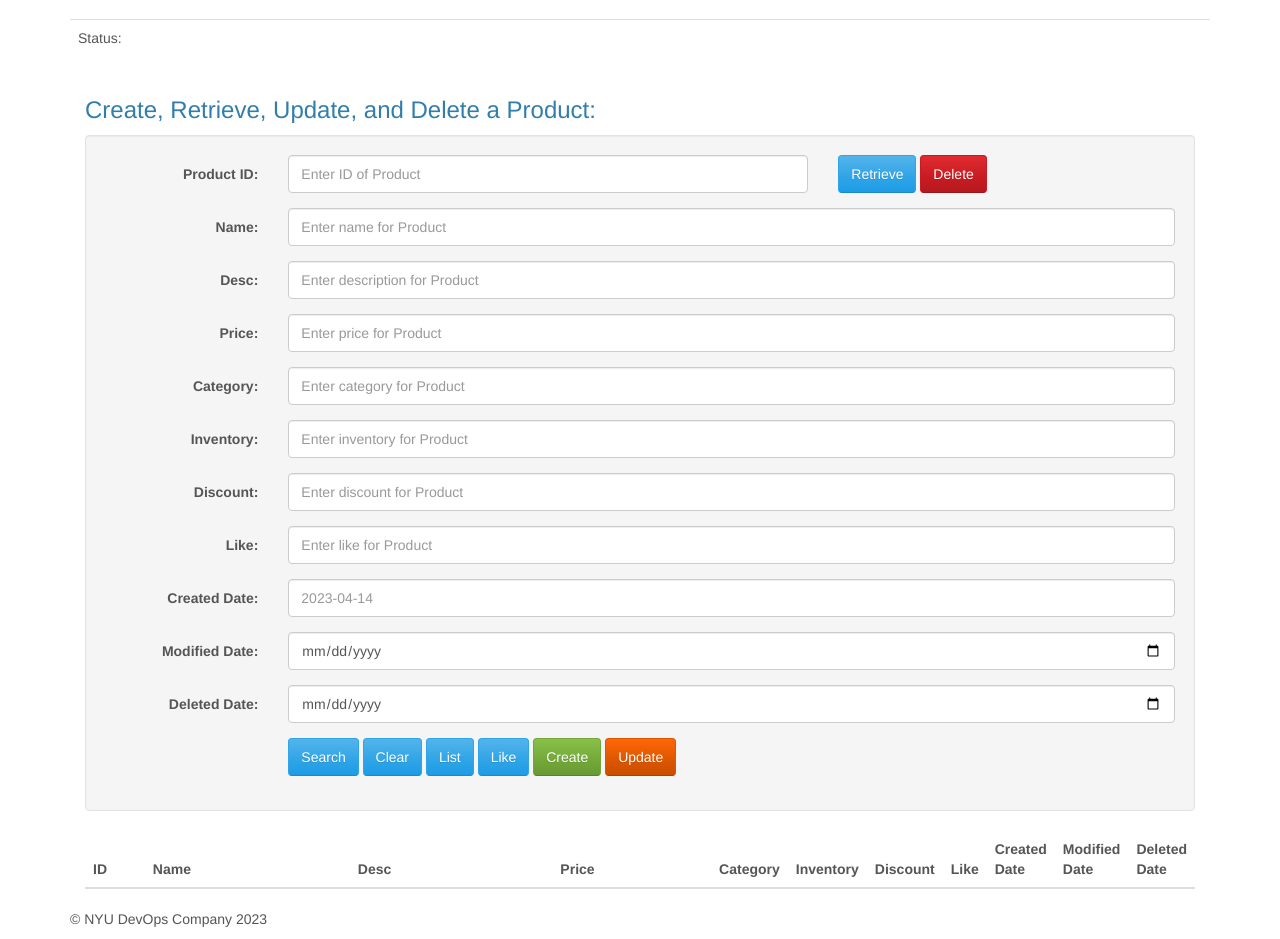
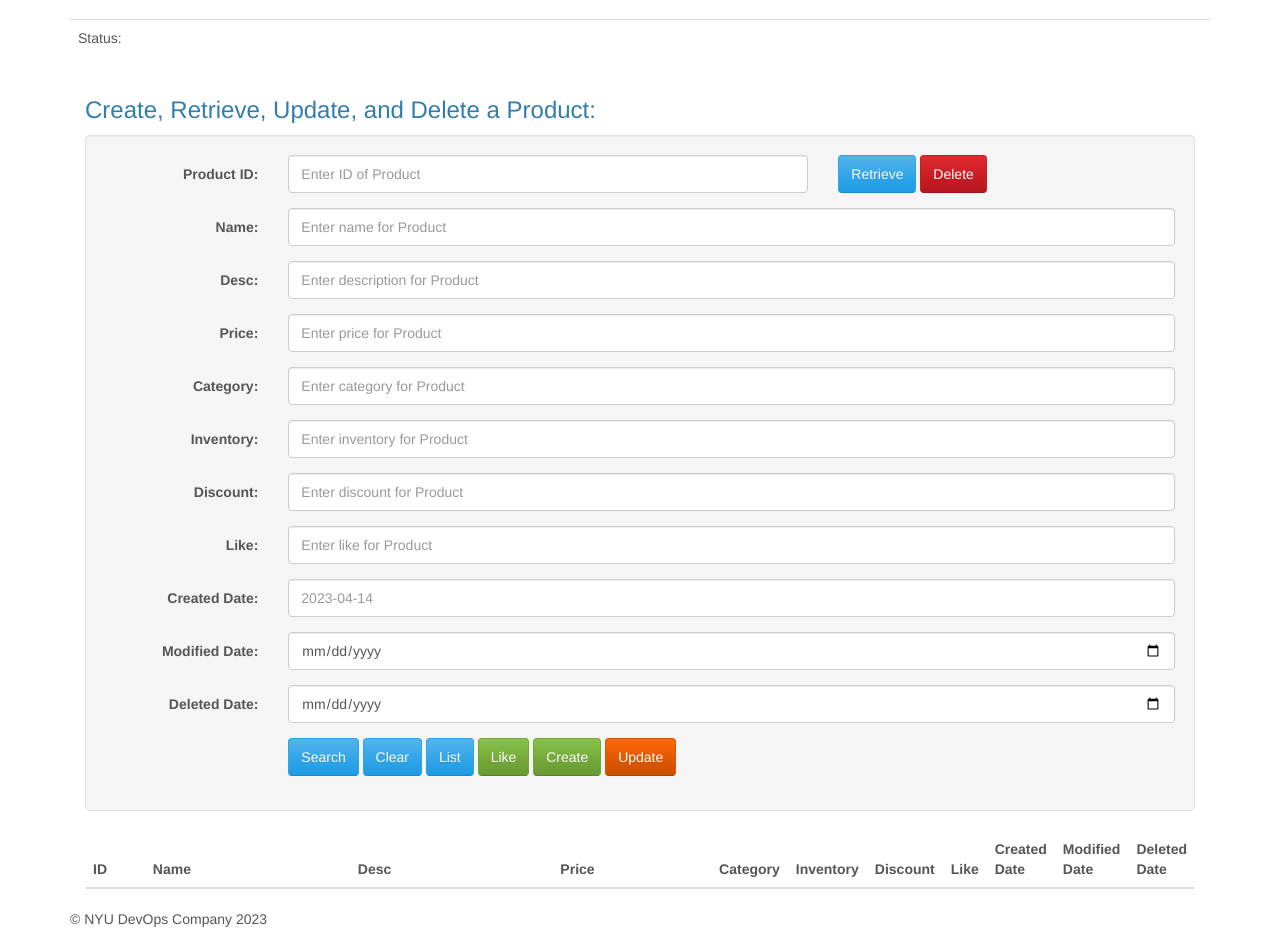
Before and after one commit to CSCI-GA-2820-SP23-003/products, a plain HTML site: page service/static/index.html in a window 1280 px wide. Shown: the part 104-1043 px from the top of the page. Drawn offline with Linux system fonts and the light colour scheme; files that its build step writes are made by us from their sources; files whose address does not match are found by name.

Commit message:
modifed button class & bdd test

```diff
--- a/service/static/index.html
+++ b/service/static/index.html
@@ -126,7 +126,7 @@
                 <button type="submit" class="btn btn-primary" id="search-btn">Search</button>
                 <button type="submit" class="btn btn-primary" id="clear-btn">Clear</button>
                 <button type="submit" class="btn btn-primary" id="list-btn">List</button>
-                <button type="submit" class="btn btn-primary" id="like-btn">Like</button>
+                <button type="submit" class="btn btn-success" id="like-btn">Like</button>
                 <button type="submit" class="btn btn-success" id="create-btn">Create</button>
                 <button type="submit" class="btn btn-warning" id="update-btn">Update</button>
               </div>
--- a/service/static/js/rest_api.js
+++ b/service/static/js/rest_api.js
@@ -347,6 +347,8 @@ $(function () {
     // ****************************************
     $("#like-btn").click(function(){
 
+        let product_id = $("#product_id").val();
+
         $("#flash_message").empty();
 
         let ajax = $.ajax({
```
